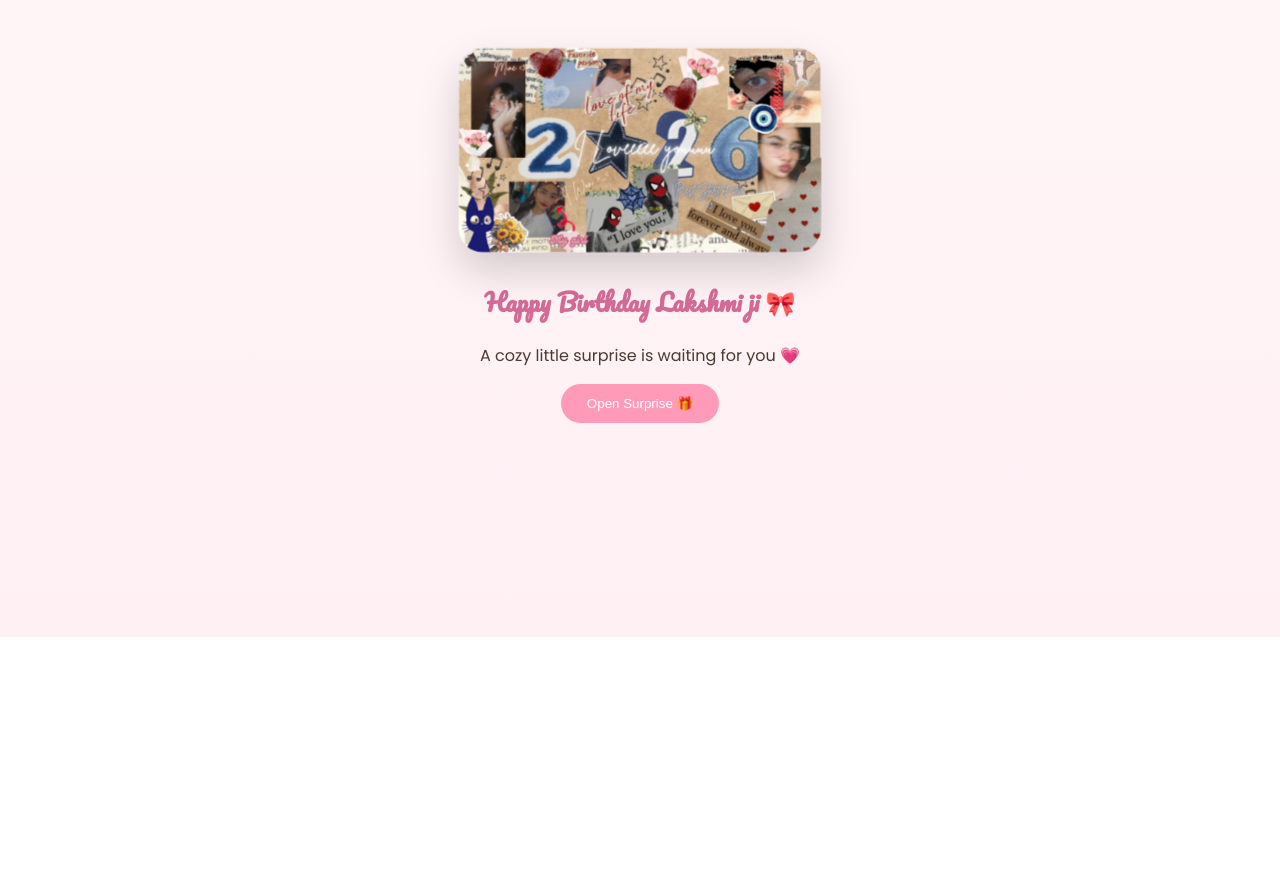
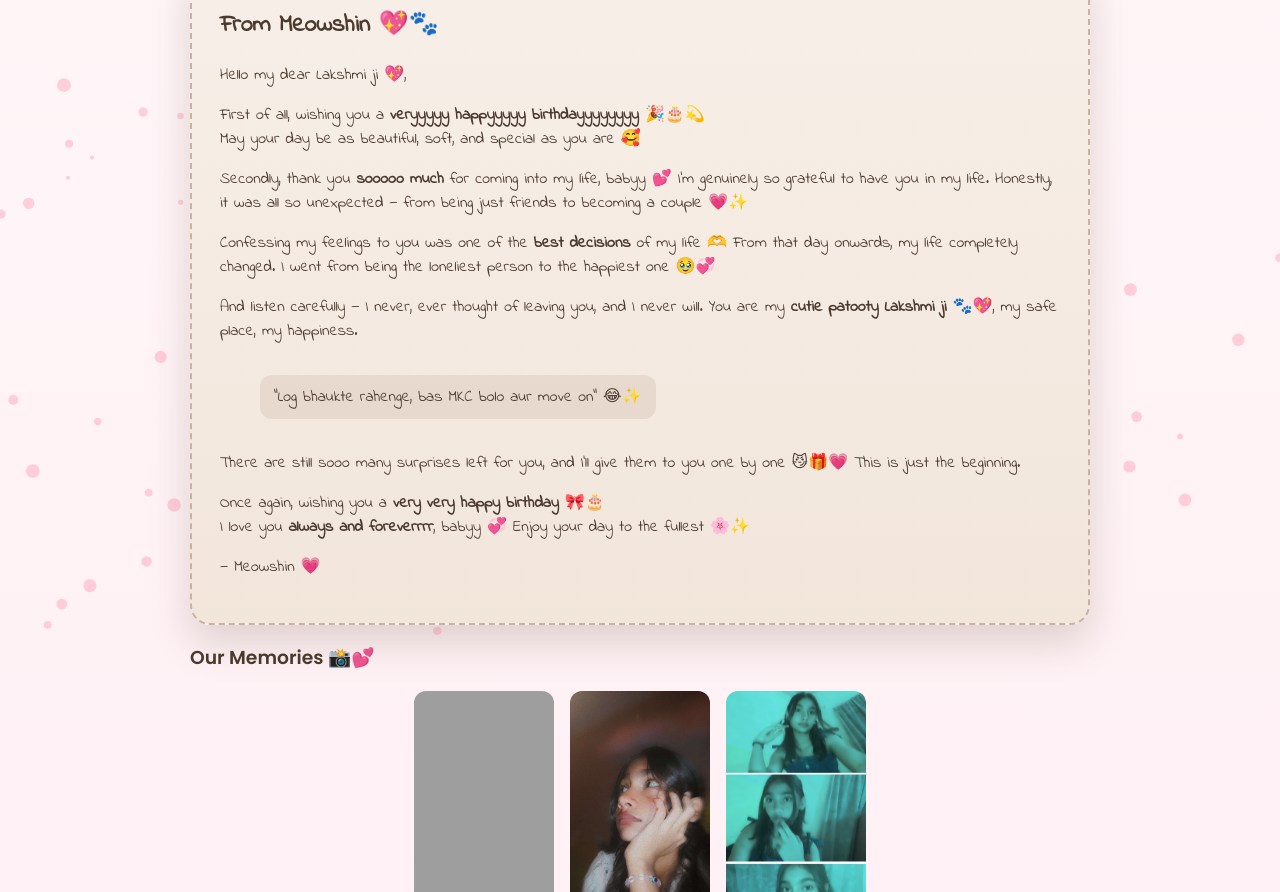
Before and after one commit to meowshingun/BdaySpecialxD, a plain HTML site: page index.html in a window 1280 px wide. Shown: the part 163-1055 px from the top of the page. Before the commit the page ends 800 px from the top, so only its background shows below. Drawn offline with Linux system fonts and the light colour scheme; grey boxes are pictures that could not be loaded.

Commit message:
Update index.html

```diff
--- a/index.html
+++ b/index.html
@@ -2,31 +2,97 @@
 <html lang="en">
 <head>
   <meta charset="UTF-8">
-  <title>Happy Birthday 🎀</title>
+  <title>Happy Birthday Lakshmi ji 🎂</title>
   <meta name="viewport" content="width=device-width, initial-scale=1.0">
 
   <link rel="stylesheet" href="style.css">
-  <link href="https://fonts.googleapis.com/css2?family=Pacifico&family=Poppins:wght@300;400;600&display=swap" rel="stylesheet">
+  <script defer src="script.js"></script>
 </head>
 
-<body class="intro-body fade-in">
+<body class="main-body fade-in">
 
-  <!-- INTRO SECTION -->
-  <section class="intro-center">
-    <img src="Mine1.jpg" class="intro-cat" alt="Cute cat">
-    <h1 class="intro-title">Happy Birthday Lakshmi ji 🎀</h1>
-    <p class="intro-sub">A cozy little surprise is waiting for you 💗</p>
-    <button id="startBtn" class="cute-btn">Open Surprise 🎁</button>
-  </section>
+  <!-- CONFETTI BACKGROUND -->
+  <canvas id="confettiCanvas"></canvas>
 
-  <script>
-    document.getElementById("startBtn").addEventListener("click", () => {
-      document.body.classList.add("fade-out");
-      setTimeout(() => {
-        window.location.href = "main.html";
-      }, 800);
-    });
-  </script>
+  <!-- THEME TOGGLE -->
+  <button id="themeToggle" class="theme-toggle">Dark Theme 🌙</button>
+
+  <main class="page-wrap">
+
+    <!-- HEADER -->
+    <header class="page-header">
+      <h1 class="page-title">Happy Birthday Lakshmi ji 🎀</h1>
+    </header>
+
+    <!-- LETTER SECTION -->
+    <section class="letter-section">
+      <article class="paper-letter handwritten">
+
+        <h2>From Meowshin 💖🐾</h2>
+
+        <div class="letter-body">
+          <p>Hello my dear Lakshmi ji 💖,</p>
+
+          <p>
+            First of all, wishing you a <strong>veryyyyy happyyyyy birthdayyyyyyyy 🎉🎂💫</strong><br>
+            May your day be as beautiful, soft, and special as you are 🥰
+          </p>
+
+          <p>
+            Secondly, thank you <strong>sooooo much</strong> for coming into my life, babyy 💕
+            I’m genuinely so grateful to have you in my life. Honestly, it was all so unexpected —
+            from being just friends to becoming a couple 💗✨
+          </p>
+
+          <p>
+            Confessing my feelings to you was one of the <strong>best decisions</strong> of my life 🫶
+            From that day onwards, my life completely changed.
+            I went from being the loneliest person to the happiest one 🥹💞
+          </p>
+
+          <p>
+            And listen carefully — I never, ever thought of leaving you, and I never will.
+            You are my <strong>cutie patooty Lakshmi ji 🐾💖</strong>, my safe place, my happiness.
+          </p>
+
+          <blockquote class="dialogue">
+            “Log bhaukte rahenge, bas MKC bolo aur move on” 😂✨
+          </blockquote>
+
+          <p>
+            There are still sooo many surprises left for you, and I’ll give them to you
+            one by one 😼🎁💗
+            This is just the beginning.
+          </p>
+
+          <p>
+            Once again, wishing you a <strong>very very happy birthday 🎀🎂</strong><br>
+            I love you <strong>always and foreverrrr</strong>, babyy 💞
+            Enjoy your day to the fullest 🌸✨
+          </p>
+
+          <p class="sign">— Meowshin 💗</p>
+        </div>
+
+      </article>
+    </section>
+
+    <!-- MEMORIES -->
+    <section class="memories-section">
+      <h3 class="section-title">Our Memories 📸💕</h3>
+      <div class="memories-row">
+        <img src="Memory1.png">
+        <img src="Memory2.jpg">
+        <img src="Memory3.webp">
+      </div>
+    </section>
+
+    <!-- FOOTER -->
+    <footer class="page-footer">
+      Made with endless love by Meowshin 💗🐾
+    </footer>
+
+  </main>
 
 </body>
 </html>
```
